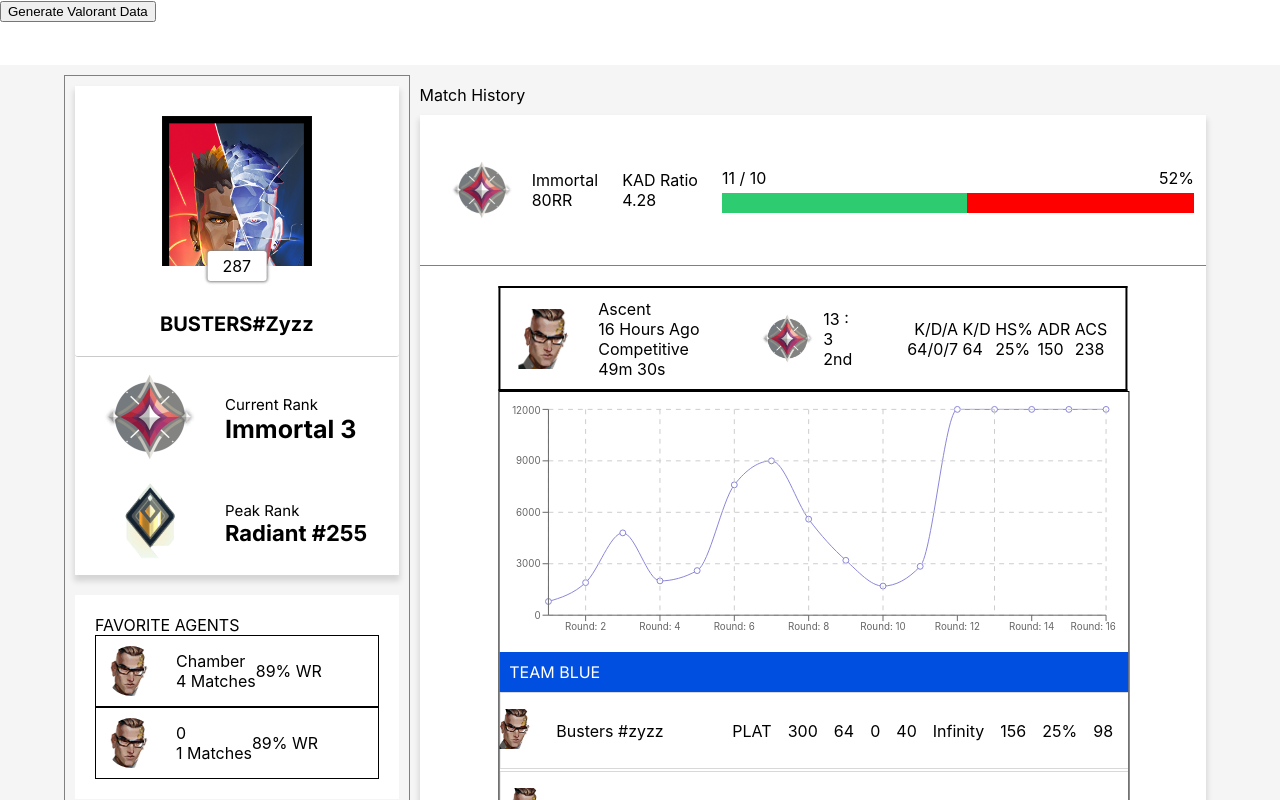
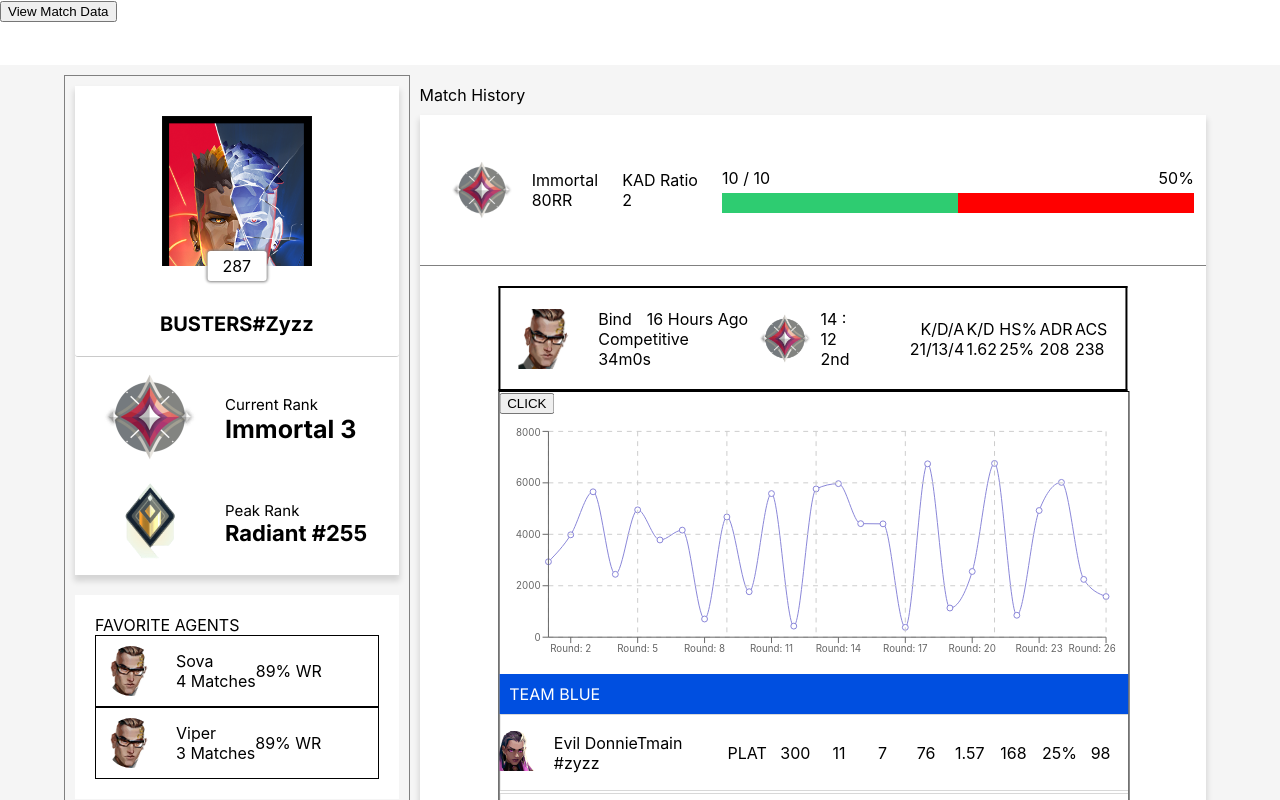
Before and after one commit to Damango/Valorant-Stat-Tracker, a React (Create React App) app: page / in a window 1280 px wide. Both pictures are taken after a click on the element 812 px from the left and 338 px from the top of the page. Built offline with nearby package versions, Linux system fonts and the light colour scheme.

Commit message:
Bug fixes and simplifying.

```diff
--- a/src/Components/MatchCard/DropDownTeamPlayer/DropDownTeamPlayer.css
+++ b/src/Components/MatchCard/DropDownTeamPlayer/DropDownTeamPlayer.css
@@ -47,3 +47,9 @@
 	color: white;
 	font-family: "Inter";
 }
+
+
+.drop-down-player-section{
+	text-align: center;
+	width: 30px;
+}
--- a/src/Components/MatchCard/DropDownTeamPlayer/DropDownTeamPlayer.js
+++ b/src/Components/MatchCard/DropDownTeamPlayer/DropDownTeamPlayer.js
@@ -79,14 +79,14 @@
 			<div className="drop-down-team-player-rank-container">
 				<div className="drop-down-team-player-rank">PLAT</div>
 			</div>
-			<div className="drop-down-team-acs">300</div>
-			<div className="drop-down-team-kills">{props.player.stats.kills}</div>
-			<div className="drop-down-team-deaths">{props.player.stats.deaths}</div>
-			<div className="drop-down-team-assists">{props.player.stats.assists}</div>
-			<div className="drop-down-team-kd">{props.player.stats.KDA}</div>
-			<div className="drop-down-team-adr">156</div>
-			<div className="drop-down-team-hs-percent">25%</div>
-			<div className="drop-down-team-econ">98</div>
+			<div className="drop-down-team-acs drop-down-player-section">300</div>
+			<div className="drop-down-team-kills drop-down-player-section">{props.player.stats.kills}</div>
+			<div className="drop-down-team-deaths drop-down-player-section">{props.player.stats.deaths}</div>
+			<div className="drop-down-team-assists drop-down-player-section">{props.player.stats.assists}</div>
+			<div className="drop-down-team-kd drop-down-player-section">{props.player.stats.KDA}</div>
+			<div className="drop-down-team-adr drop-down-player-section">{props.player.stats.adr}</div>
+			<div className="drop-down-team-hs-percent drop-down-player-section">25%</div>
+			<div className="drop-down-team-econ drop-down-player-section">98</div>
 		</div>
 	);
 };
--- a/src/Components/MatchCard/MatchCard.css
+++ b/src/Components/MatchCard/MatchCard.css
@@ -129,6 +129,8 @@
 	justify-content: space-between;
 }
 
+
+
 .match-player-kda {
 	text-align: right;
 }
--- a/src/Components/MatchCard/MatchCard.js
+++ b/src/Components/MatchCard/MatchCard.js
@@ -24,6 +24,10 @@
 	const dropDownRef = useRef(null);
 
 	const [teams, setTeams] = useState();
+	const [playerObject, setPlayerObject] = useState({ kills: 0, deaths: 0, assists: 0, KDRatio: 0, adr: 0 })
+
+
+
 
 	useEffect(() => {
 		let line1 = lineRef1.current;
@@ -41,7 +45,11 @@
 		line3.style.width = "100%";
 		line4.style.height = "100%";
 
-		setTeams(sortAndCalcualteTeamStats());
+		setPlayerObject(calculatePlayerStats())
+
+
+
+		setTeams(sortAndCalculateTeamStats());
 	}, []);
 	const econData = props.matchData.roundResults.map((match) => {
 		let chartDataObject = {
@@ -53,7 +61,7 @@
 
 	const [dropDown, setDropDown] = useState(false);
 
-	function calculatePlayerInfo() {}
+	function calculatePlayerInfo() { }
 
 	function calculateMatchResult() {
 		let i, j;
@@ -101,6 +109,7 @@
 		let deaths = 0;
 		let assists = Math.floor(Math.random() * 9);
 		let KDRatio = 0;
+
 		for (i = 0; i < roundResults.length; i++) {
 			for (j = 0; j < roundResults[i].playerStats.length; j++) {
 				if (roundResults[i].playerStats[j].playerID === props.currentPlayer) {
@@ -112,41 +121,20 @@
 			}
 		}
 
+		let adr = Math.floor(((Math.random() * 50) + 80) * Math.round(
+			(kills / deaths) * 100
+		) / 100)
+
 		if (deaths === 0) {
 			KDRatio = Math.round(kills);
 		} else {
 			KDRatio = Math.round((kills / deaths) * 100) / 100;
 		}
 
-		return (
-			<div className="match-player-stats-container">
-				<div className="match-player-kda">
-					<div>K/D/A</div>
-					<div>
-						{kills}/{deaths}/{assists}
-					</div>
-				</div>
-				<div className="match-player-kd">
-					<div>K/D</div>
-					<div>{KDRatio}</div>
-				</div>
-				<div className="match-player-hs-percent">
-					<div>HS%</div>
-					<div>25%</div>
-				</div>
-				<div className="match-player-adr">
-					<div>ADR</div>
-					<div>150</div>
-				</div>
-				<div className="match-player-acs">
-					<div>ACS</div>
-					<div>238</div>
-				</div>
-			</div>
-		);
+		return ({ kills: kills, deaths: deaths, assists: assists, KDRatio: KDRatio, adr: adr })
 	}
 
-	function sortAndCalcualteTeamStats() {
+	function sortAndCalculateTeamStats() {
 		let players = props.matchData.players;
 		let i;
 		let j;
@@ -164,7 +152,9 @@
 					) {
 						if (players[i].stats.kills === undefined) {
 							players[i].stats.kills = roundResults[j].playerStats[k].kills;
-							players[i].stats.adr = 300;
+							players[i].stats.adr = Math.floor(((Math.random() * 50) + 80) * Math.round(
+								(players[i].stats.kills / players[i].stats.deaths) * 100
+							) / 100);
 							players[i].stats.deaths = 0;
 							players[i].stats.assists = Math.floor(Math.random() * 100);
 							players[i].stats.KDA =
@@ -173,7 +163,9 @@
 								) / 100;
 						} else {
 							players[i].stats.kills += roundResults[j].playerStats[k].kills;
-							players[i].stats.adr = 300;
+							players[i].stats.adr = Math.floor(((Math.random() * 50) + 80) * Math.round(
+								(players[i].stats.kills / players[i].stats.deaths) * 100
+							) / 100);
 							players[i].stats.deaths += roundResults[j].playerStats[k].died
 								? 1
 								: 0;
@@ -235,12 +227,13 @@
 		}
 	}
 
-	function renderAgentIcon() {}
+	function renderAgentIcon() { }
 
 	function renderDropDown() {
 		if (dropDown) {
 			return (
 				<div className="match-card-drop-down-container" ref={dropDownRef}>
+					<button onClick={() => { console.log(props.matchData.players) }}>CLICK</button>
 					<div className="drop-down-chart-container">
 						<ResponsiveContainer width="100%" height={250}>
 							<LineChart
@@ -317,7 +310,30 @@
 					{calculateMatchResult()}
 				</div>
 
-				{calculatePlayerStats()}
+				<div className="match-player-stats-container">
+					<div className="match-player-kda">
+						<div>K/D/A</div>
+						<div>
+							{playerObject.kills}/{playerObject.deaths}/{playerObject.assists}
+						</div>
+					</div>
+					<div className="match-player-kd">
+						<div>K/D</div>
+						<div>{playerObject.KDRatio}</div>
+					</div>
+					<div className="match-player-hs-percent">
+						<div>HS%</div>
+						<div>25%</div>
+					</div>
+					<div className="match-player-adr">
+						<div>ADR</div>
+						<div>{playerObject.adr}</div>
+					</div>
+					<div className="match-player-acs">
+						<div>ACS</div>
+						<div>238</div>
+					</div>
+				</div>
 			</div>
 			{renderDropDown()}
 		</div>
--- a/src/GenerateMatchData/GenerateMatches.js
+++ b/src/GenerateMatchData/GenerateMatches.js
@@ -43,11 +43,11 @@
 	"Marshall",
 	"Odin",
 ];
-function generateRandomPlayer() {
+function generateRandomPlayer(team) {
 	let playerObject = {
 		playerID: names[Math.floor(Math.random() * names.length)],
 		tagLine: "zyzz",
-		teamID: teams[Math.floor(Math.random() * 2)],
+		teamID: team,
 		partyID: "test",
 		agent: agents[Math.floor(Math.random() * agents.length)],
 		compRank: "Immortal II",
@@ -88,7 +88,7 @@
 	}
 	playersStats.push({
 		playerID: "Busters#zyzz",
-		kills: Math.floor(Math.random() * 5),
+		kills: Math.floor(Math.random() * 3),
 		damage: Math.floor(Math.random() * 500),
 		score: Math.floor(Math.random() * 1500),
 		died: Math.random() < 0.5,
@@ -105,7 +105,7 @@
 		},
 	});
 	let i;
-	for (i = 0; i < 10; i++) {}
+	for (i = 0; i < 10; i++) { }
 	let roundResultObject = {
 		roundNum: roundIndex,
 		roundResult: "defuse",
@@ -127,13 +127,22 @@
 	}
 
 	for (i = 0; i < 9; i++) {
-		players.push(generateRandomPlayer());
+		let player;
+
+		if (i > 4) {
+			player = generateRandomPlayer("blue");
+		}
+		else {
+			player = generateRandomPlayer("red");
+		}
+
+		players.push(player);
 	}
 
 	players.push({
 		playerID: "Busters",
 		tagLine: "zyzz",
-		teamID: teams[Math.floor(Math.random() * 2)],
+		teamID: 'blue',
 		partyID: "test",
 		agent: agents[Math.floor(Math.random() * agents.length)],
 		compRank: "Immortal II",
@@ -164,7 +173,7 @@
 	return matchObject;
 }
 
-function generatePlayerHistory() {}
+function generatePlayerHistory() { }
 
 function addMatch() {
 	//let matchHistory = props.matchData;
--- a/src/Match Data/MatchData.js
+++ b/src/Match Data/MatchData.js
@@ -11,7 +11,7 @@
 		},
 		players: [
 			{
-				playerID: "Busters",
+				playerID: "Bustersa cdhsfklasdjhfklasdjhflkasdjfh",
 				tagLine: "zyzz",
 				teamID: "blue",
 				partyID: "test",
--- a/src/ValorantTracker.js
+++ b/src/ValorantTracker.js
@@ -11,7 +11,7 @@
 const ValorantTracker = (props) => {
 	const [currentPlayer, setCurrentPlayer] = useState("Busters#zyzz");
 	const [viewState, setViewState] = useState("tracker");
-	const [matchData, setMatchData] = useState(MatchData);
+	const [matchData, setMatchData] = useState(undefined);
 
 	const [historySummary, setHistorySummary] = useState({
 		wins: 0,
@@ -24,16 +24,25 @@
 
 	useEffect(() => {
 		let i;
-		let matchArray = MatchData;
+		let matchArray = [];
 
 		for (i = 0; i < 20; i++) {
 			matchArray.push(generateMatches());
 		}
-
 		setMatchData(matchArray);
 
-		calculateHistorySummary();
-	}, matchData);
+
+
+	}, []);
+
+	useEffect(() => {
+		if (matchData != undefined) {
+			calculateHistorySummary();
+		}
+
+	}, [matchData])
+
+
 
 	function calculateHistorySummary() {
 		let summaryObject = {};
@@ -49,6 +58,7 @@
 		summaryObject.KADRatio = KAD;
 		console.log(summaryObject);
 		setHistorySummary(summaryObject);
+		console.log(historySummary)
 	}
 
 	function getCurrentPlayerStats() {
@@ -171,10 +181,10 @@
 			<div className="nav-bar-container">
 				<button
 					onClick={() => {
-						setViewState("generate");
+						console.log(matchData)
 					}}
 				>
-					Generate Valorant Data
+					View Match Data
 				</button>
 			</div>
 
@@ -274,13 +284,13 @@
 								</div>
 							</div>
 							<div className="match-history-card-list-container">
-								{matchData.map((match, index) => (
+								{(matchData != undefined ? matchData.map((match, index) => (
 									<MatchCard
 										matchData={match}
 										index={index}
 										currentPlayer={currentPlayer}
 									/>
-								))}
+								)) : 'nothing')}
 							</div>
 						</div>
 					</div>
```
